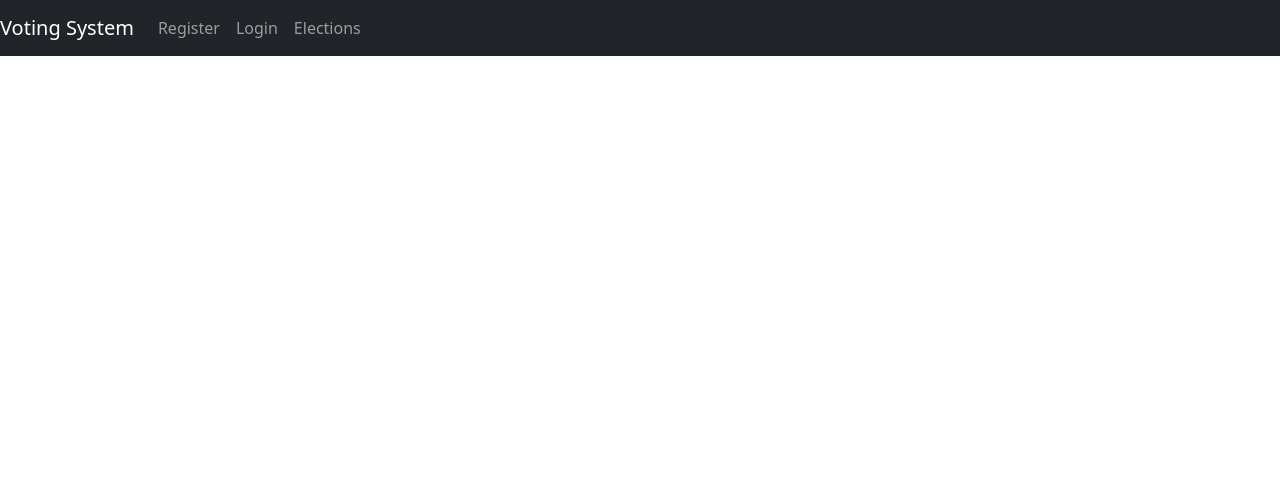
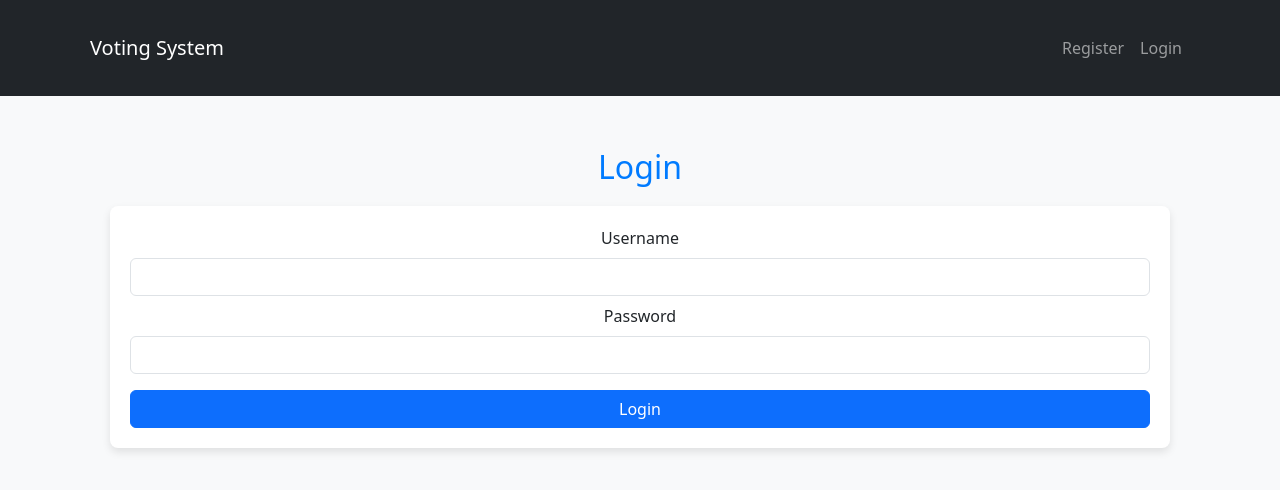
Before and after one commit to RybOlya/sw_doc_design_project, a React (Create React App) app in the folder frontend/: page / in a window 1280 px wide. Shown: the top 490 px of the page. Built offline with nearby package versions, Linux system fonts and the light colour scheme.

Commit message:
added logo, updated App source code

```diff
--- /dev/null
+++ b/frontend/src/App.css
@@ -0,0 +1,30 @@
+body {
+  background-color: #f8f9fa;
+}
+
+.container {
+  padding: 20px;
+}
+
+h2 {
+  color: #007bff;
+}
+
+form {
+  background: #ffffff;
+  padding: 20px;
+  border-radius: 8px;
+  box-shadow: 0 4px 8px rgba(0, 0, 0, 0.1);
+}
+
+button {
+  width: 100%;
+}
+
+.table-center td, .table-center th {
+  text-align: center;
+  vertical-align: middle;
+}
+.button-horison {
+  display: inline-block;
+}
--- a/frontend/src/App.js
+++ b/frontend/src/App.js
@@ -1,33 +1,75 @@
-import React from 'react';
-import { BrowserRouter as Router, Route, Routes, Link } from 'react-router-dom';
+import React, { useState, useEffect } from 'react';
+import { BrowserRouter as Router, Route, Routes, Link, Navigate } from 'react-router-dom';
 import RegistrationForm from './components/RegistrationForm';
 import LoginForm from './components/LoginForm';
 import ElectionList from './components/ElectionList';
-import VoteForm from './components/VoteForm';
+import UserElectionList from './components/UserElectionList';
+import UserVoteForm from './components/UserVoteForm';
 import Results from './components/Results';
 import CreateElection from './components/CreateElection';
-import { Navbar, Nav } from 'react-bootstrap';
+import ManageCandidates from './components/ManageCandidates';
+import ManageElections from './components/ManageElections';
+import { Navbar, Nav, Container, NavDropdown } from 'react-bootstrap';
+import 'bootstrap/dist/css/bootstrap.min.css';
+import './App.css';
+import logo from './resources/logo.svg';
 
 function App() {
+  const [username, setUsername] = useState(null);
+  const [isAdmin, setIsAdmin] = useState(false);
+
+  useEffect(() => {
+    const token = localStorage.getItem('token');
+    if (token) {
+      const payload = JSON.parse(atob(token.split('.')[1]));
+      const user = payload.sub;
+      setUsername(user.username);
+      setIsAdmin(user.is_admin);
+    }
+  }, []);
+
+  const handleLogout = () => {
+    localStorage.removeItem('token');
+    setUsername(null);
+    setIsAdmin(false);
+  };
+
   return (
     <Router>
       <div className="App">
         <Navbar bg="dark" variant="dark" expand="lg">
-          <Navbar.Brand href="/">Voting System</Navbar.Brand>
-          <Nav className="mr-auto">
-            <Nav.Link as={Link} to="/register">Register</Nav.Link>
-            <Nav.Link as={Link} to="/login">Login</Nav.Link>
-            <Nav.Link as={Link} to="/elections">Elections</Nav.Link>
-          </Nav>
+          <Container>
+            <Navbar.Brand as={Link} to="/">
+              Voting System
+            </Navbar.Brand>
+            <Nav className="mr-auto">
+              {!username && <Nav.Link as={Link} to="/register">Register</Nav.Link>}
+              {!username && <Nav.Link as={Link} to="/login">Login</Nav.Link>}
+              {username && !isAdmin && <Nav.Link as={Link} to="/user/elections">User Elections</Nav.Link>}
+              {username && isAdmin && <Nav.Link as={Link} to="/elections">Elections</Nav.Link>}
+              {isAdmin && <Nav.Link as={Link} to="/create-election">Create Election</Nav.Link>}
+            </Nav>
+            {username && (
+              <Nav>
+                <NavDropdown title={username} id="basic-nav-dropdown">
+                  <NavDropdown.Item onClick={handleLogout}>Logout</NavDropdown.Item>
+                </NavDropdown>
+              </Nav>
+            )}
+          </Container>
         </Navbar>
         <div className="container mt-3">
           <Routes>
+            <Route path="/" element={username ? <Navigate to={isAdmin ? "/elections" : "/user/elections"} /> : <LoginForm />} />
             <Route path="/register" element={<RegistrationForm />} />
-            <Route path="/login" element={<LoginForm />} />
-            <Route path="/elections" element={<ElectionList />} />
-            <Route path="/elections/:electionId/candidates" element={<VoteForm />} />
+            <Route path="/login" element={<LoginForm onLogin={(user) => { setUsername(user.username); setIsAdmin(user.is_admin); }} />} />
+            <Route path="/elections" element={isAdmin ? <ElectionList /> : <Navigate to="/user/elections" />} />
+            <Route path="/user/elections" element={!isAdmin ? <UserElectionList /> : <Navigate to="/elections" />} />
+            <Route path="/user/elections/:electionId/candidates" element={!isAdmin ? <UserVoteForm /> : <Navigate to="/elections" />} />
             <Route path="/results/:electionId" element={<Results />} />
-            <Route path="/create-election" element={<CreateElection />} />
+            <Route path="/create-election" element={isAdmin ? <CreateElection /> : <Navigate to="/user/elections" />} />
+            <Route path="/manage-candidates/:electionId" element={isAdmin ? <ManageCandidates /> : <Navigate to="/user/elections" />} />
+            <Route path="/manage-elections/:electionId" element={isAdmin ? <ManageElections /> : <Navigate to="/user/elections" />} />
           </Routes>
         </div>
       </div>
```
Also changed, not shown: frontend/src/resources/logo.svg (added).
